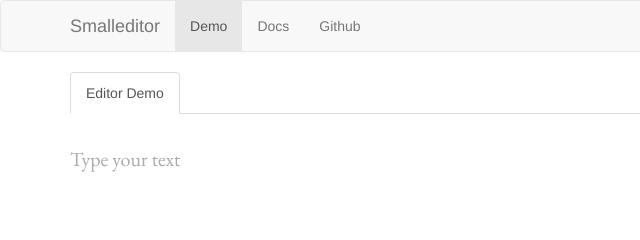
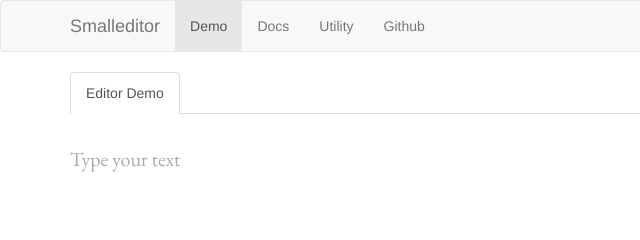
Before and after one commit to di445/smalleditor, a website: page index.html in a window 1280 px wide. Shown: the top 240 px of the page, 0-640 px from the left. Drawn offline with nearby package versions, Linux system fonts and the light colour scheme.

Commit message:
add utility in doc

```diff
--- a/index.html
+++ b/index.html
@@ -30,6 +30,7 @@
           <ul class="nav navbar-nav">
             <li class="active"><a href="#">Demo</a></li>
             <li><a href="https://github.com/jdkanani/smalleditor/blob/master/README.md">Docs</a></li>
+            <li><a href="https://github.com/jdkanani/smalleditor/blob/master/README.md#utility">Utility</a></li>
             <li><a href="https://github.com/jdkanani/smalleditor">Github</a></li>
           </ul>
         </div>
```
